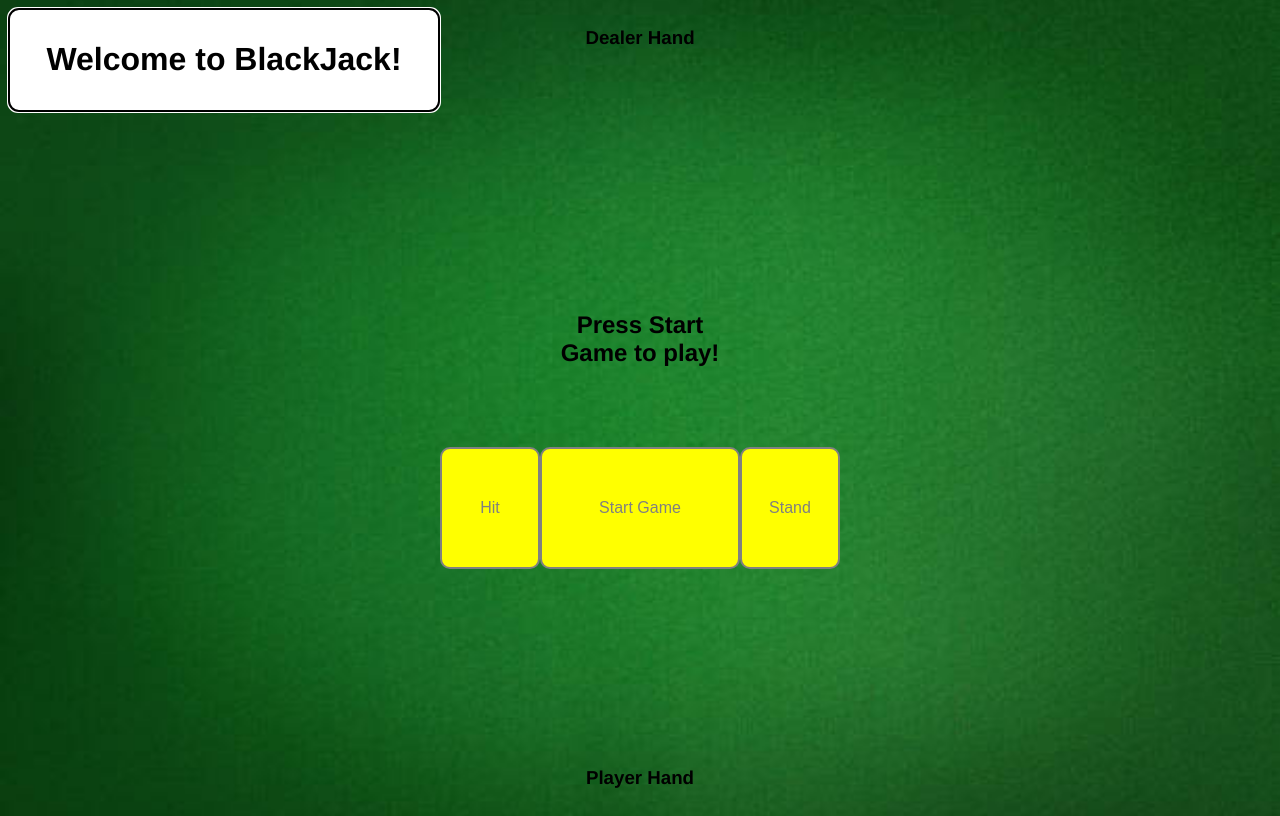
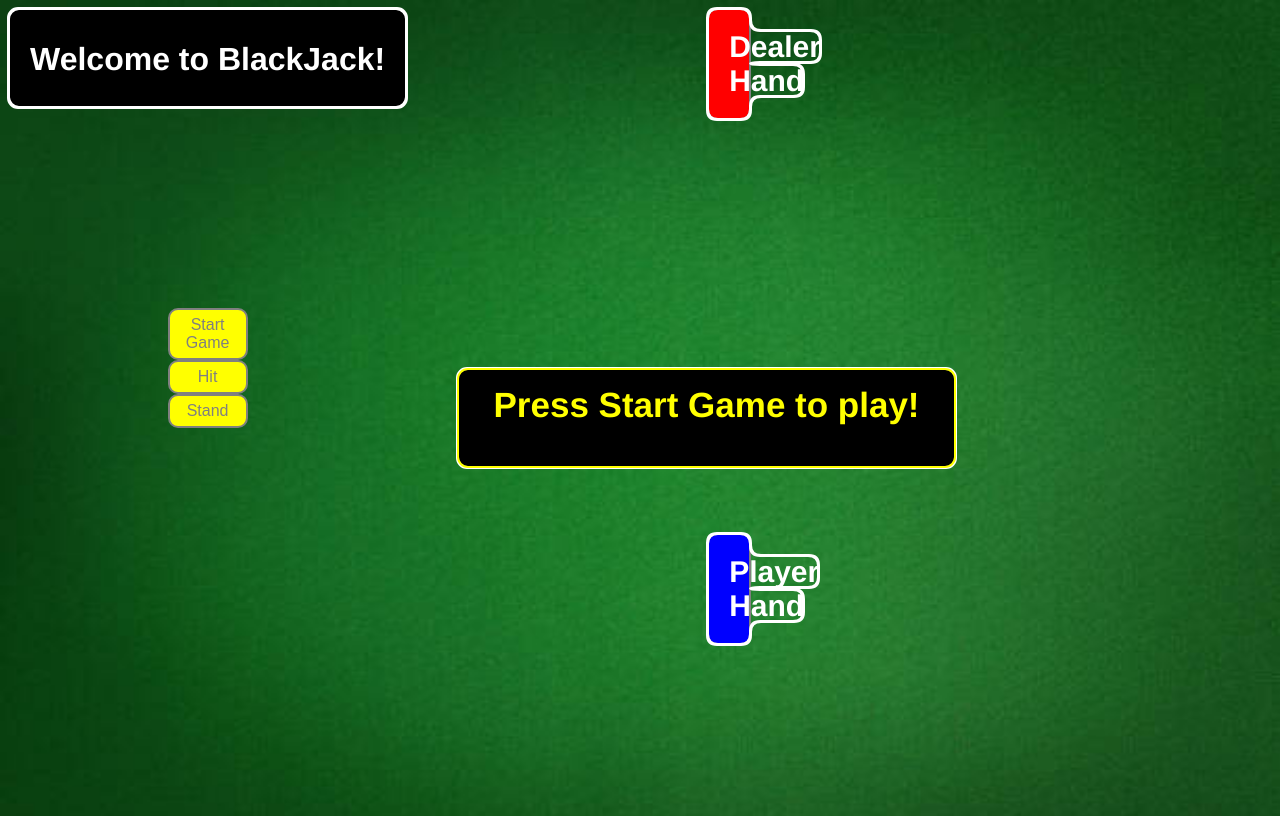
Before and after one commit to stylec0/Blackjack, a plain HTML site: page index.html in a window 1280 px wide. Drawn offline with Linux system fonts and the light colour scheme.

Commit message:
Updated CSS 9:31pm, 12/16/21

```diff
--- a/css/main.css
+++ b/css/main.css
@@ -1,90 +1,84 @@
-/* body {
-
-  height: 100vh;
-  font-family: Helvetica;
-  display: grid;
-  grid-template-columns: 200px 400px 200px 200px;
-  grid-template-rows: 55px 30px 200px 40px 250px 30px 150px;
-  grid-gap: 2vw;
-  text-align: center;
-} */
-
-/* body {
-  background: rgb(255, 255, 255);
+body {
+  background: green;
   background-image: url("../css/card-deck-css/images/Other/istockphoto-1303915114-612x612.jpeg");
   background-size: cover;
-  background-position: center;
+  /* background-position: center; */
   height: 100vh;
   font-family: Helvetica;
   display: grid;
   /* mobile first - single column */
-  /* grid-template-rows: 1fr 1fr 1fr 1fr 1fr 1fr;
-  grid-template-columns: 1fr 1fr 2fr 1fr 1fr; */
-  /* grid-gap: 10vw; */
-  /* text-align: center; */
-/* }  */
-
-body {
-  background: green;
-  background-image: url("../css/card-deck-css/images/Other/istockphoto-1303915114-612x612.jpeg");
-  background-size: cover;
-  background-position: center;
-  height: 100vh;
-  font-family: Helvetica;
-  display: grid;
-  /* mobile first - single column */
-  grid-template-rows: 1fr 1fr 1fr 1fr 1fr 1fr 1fr 1fr 1fr 1fr 1fr;
-  grid-template-columns: 1fr 100px 200px 100px 1fr;
+  grid-template-rows: 100px 200px 100px 100px 100px;
+  grid-template-columns: 6fr 5fr 2fr 2fr 2fr 2fr;
   /* grid-gap: 10vw; */
   text-align: center;
 }
 
 header {
   font-family: Helvetica;
-  display: block;
+  color: white;
   padding: 10px;
+  display:grid;
   grid-column: 1;
   grid-row: 1;
   border: 2px solid grey;
   border-radius: 10px;
   outline: auto;
-  background: white;
-  height: 10vh;
+  background: black;
+  /* height: 5vh; */
+  /* bottom: 20px; */
 }
 
-/* #welcome {
-  grid-column: 3;
+#game-results {
+  grid-column-start: 2;
+  grid-column-end: 5;
   grid-row: 3;
-  text-align: center;
+  grid-gap: 10px;
+  font-size: 35px;
+  color: yellow;
   border: 2px solid grey;
   border-radius: 10px;
-  margin: 50px 50px 100px 10px;
-  padding: 50px;
-  background: White;
+  outline: auto;
+  background: black;
+  padding: 15px;
+  margin: 60px 50px -60px;
+}
+
+/* #start {
+  height: 10vh;
+  grid-column: 5;
+  grid-row: 5;
+
 } */
 
-/* .all-buttons {
-  grid-column: 3;
-  grid-row: 4;
-} */
-
-/* #play-buttons {
-  display: flex;
-  flex-direction: column;
-} */
-
-#game-results {
-  grid-column: 3;
-  grid-row: 5;
+#play-buttons {
+  display: grid;
+  grid-column: 1;
+  grid-row: 3;
+  height: 15vh;
+  width: 10vh;
+  /* width: 200px; */
+  justify-self: center;
+  /* align-self: stretch; */
 }
 
-#dealer-deck {
-  grid-column: 3;
+.player {
+  font-size: 20px;
+  grid-column-start: 2;
+  grid-column-end: 5;
+  grid-row: 5;
+  color: white;
+}
+
+.dealer {
+  font-size: 20px;
+  color: white;
+  grid-column-start: 2;
+  grid-column-end: 5;
   grid-row: 1;
-
 }
 
 #dealer-hand {
+  font-size: 28px;
   grid-column: 3;
   grid-row: 2;
 }
@@ -92,14 +86,33 @@ header {
 #dealer-total {
   grid-column: 3;
   grid-row: 4;
+  color: white;
+}
+
+#dealer-deck {
+  grid-column: 2;
+  grid-row: 1;
+  border: 2px solid grey;
+  border-radius: 10px;
+  outline: auto;
+  background: red;
+  padding: 20px;
+  margin: 0px 300px;
 }
 
 #player-deck {
   grid-column: 3;
   grid-row: 11;
+  border: 2px solid grey;
+  border-radius: 10px;
+  outline: auto;
+  background: blue;
+  padding: 20px;
+  margin: 0px 300px;
 }
 
 #player-hand {
+  font-size: 28px;
   grid-column: 3;
   grid-row: 10;
 }
@@ -107,53 +120,11 @@ header {
 #player-total {
   grid-column: 3;
   grid-row: 9;
+  color: white;
 }
-
-#hit {
-  grid-column: 2;
-  grid-row: 7;
-}
-
-#stand {
-  grid-column: 4;
-  grid-row: 7;
-}
-
-.show-hit {
-  display: grid;
-  grid-column: 2;
-  grid-row: 5;
-}
-
-.show-stand {
-  display: grid;
-  grid-column: 4;
-  grid-row: 5;
-}
-
 /* .hidden {
   display: none;
 } */
-
-/* .card-container {
-  display: flex;
-  flex-wrap: wrap;
-  justify-content: flex-start;
-  border: 4px dotted grey;
-} */
-
-#start {
-  position: inherit;
-  /* left: 50%;
-  top: 50%;
-  right: 50%;
-  bottom: 50%; */
-  /* margin: 50px 10px 10px 50px; */
-  grid-column: 3;
-  grid-row: 7;
-  padding: 50px;
-  text-align: center;
-}
 
 button {
   /* display: grid; */
@@ -172,3 +143,7 @@ button:hover {
   background-color: rgb(228, 231, 20);
   color: white;
 }
+
+.card-deck {
+  transform: translate(15vw, 5vh) rotate(-25deg);
+}
--- a/index.html
+++ b/index.html
@@ -9,25 +9,27 @@
     <script defer src="main.js"></script>
   </head>
   <body>
-    <header>
-     <main>
-      <h1>Welcome to BlackJack!</h1>
-    </header>
-      <h3 id="dealer-deck">Dealer Hand</h3>
-      <h3 id="dealer-total"></h3>
-      <div id="dealer-hand">
-      </div>
-      <h2 id="game-results">Press Start Game to play!</h2>
-      <h3 id="player-deck">Player Hand</h3>
-      <h3 id="player-total"></h3>
+    <header><h1>Welcome to BlackJack!</h1></header>
+
+    <div class="dealer">
+      <h2 id="dealer-deck">Dealer Hand</h2>
+          <h2 id="dealer-total"></h2>
+          <div id="dealer-hand"></div>
+    </div>
+
+          <h2 id="game-results">Press Start Game to play!</h2>
+
+      <div class="player">
+            <div id="player-hand"></div>
+            <h2 id="player-total"></h2>
+            <h2 id="player-deck">Player Hand</h2>
+        </div>
+
+
+      <div id="play-buttons" class="hidden">
         <button id="start">Start Game</button>
-      <div id="player-hand">
-      </div>
-      <!-- <div id="play-buttons" class="hidden"> -->
         <button id="hit">Hit</button>
         <button id="stand">Stand</button>
-      </div>
     </div>
-    </main>
   </body>
 </html>
```
Also changed, not shown: 1 other file.
